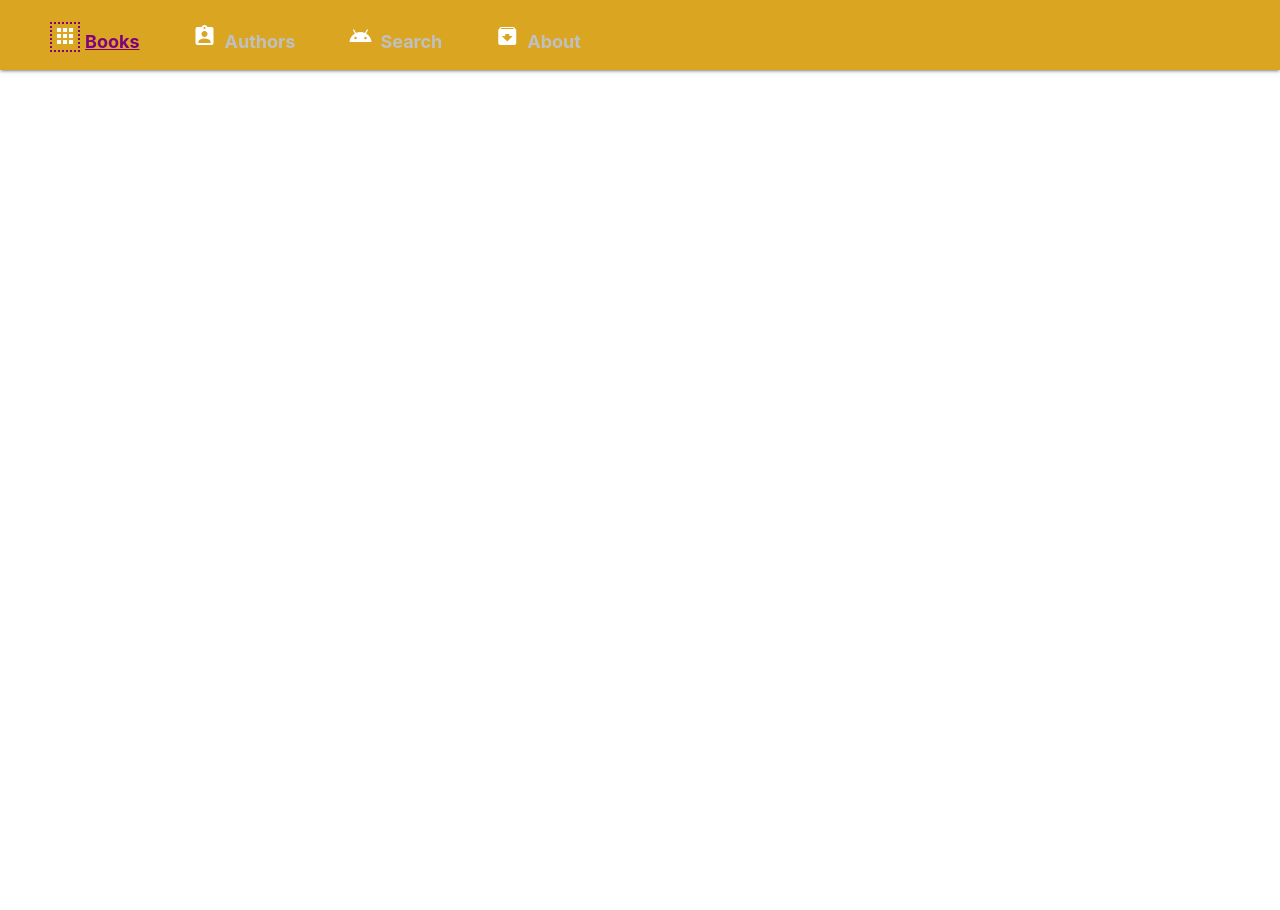
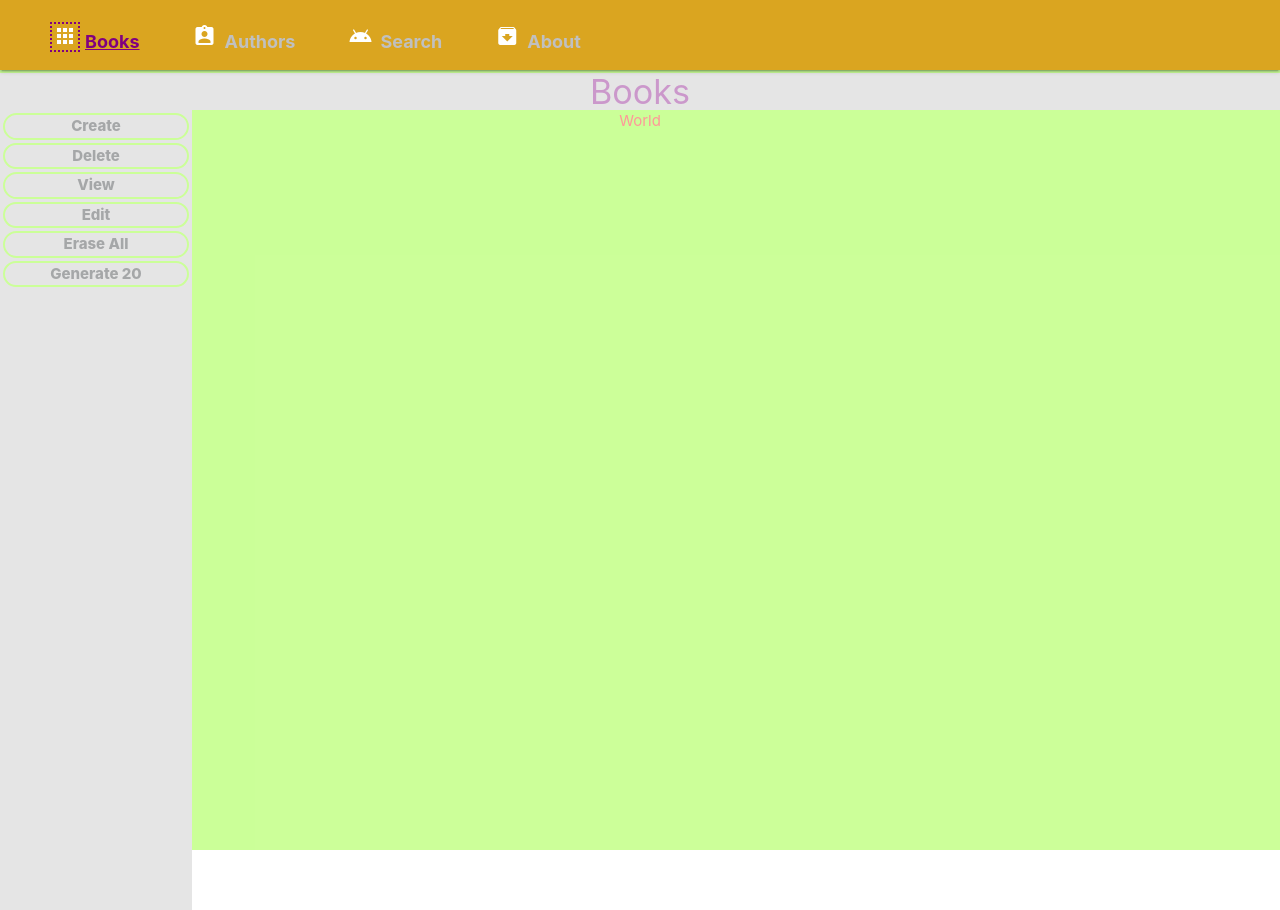
Before and after one commit to denser-by/my-books-react-ts, a React (Create React App) app: page / in a window 1280 px wide. Before the commit the page ends 800 px from the top, so only its background shows below. Built offline with nearby package versions, Linux system fonts and the light colour scheme.

Commit message:
context menu

```diff
--- a/src/App.tsx
+++ b/src/App.tsx
@@ -1,6 +1,7 @@
 import React, { useState } from 'react';
 import './App.css';
 import NavItem from './components/NavItem/NavItem';
+import MainPage from './components/main/MainPage';
 
 function App() {
 
@@ -23,7 +24,7 @@ function App() {
       </nav>
 
       <main>
-        Hello
+        <MainPage selectedItem={navItemSelected} setSelectedItem={setNavItemSelected} navigator={navBarItems} />
       </main>
 
     </div>
--- /dev/null
+++ b/src/components/ContextMenu/ContextMenu.jsx
@@ -0,0 +1,27 @@
+import React, { useState } from 'react';
+import './contextmenu.css'
+
+const ContextMenu = ({ selectedItem, operations }) => {
+
+    const [aboutSelect, setAboutSelect] = useState("")
+
+    function mouseOver(e) {
+        setAboutSelect(e.target)
+    }
+
+    function mouseOut() {
+        setAboutSelect("")
+    }
+
+    return (
+        <span className="leftPanel">
+            <ul>
+                {operations.map(op =>
+                    <li id={op.name} className={aboutSelect.id == op.name ? "contextOp above" : "contextOp"} onMouseOver={mouseOver} onMouseOut={mouseOut}>{op.name}</li>
+                )}
+            </ul>
+        </span>
+    );
+};
+
+export default ContextMenu;
--- /dev/null
+++ b/src/components/ContextMenu/contextmenu.css
@@ -0,0 +1,22 @@
+.leftPanel {
+    background-color: silver;
+    position: absolute;
+    left: 0;
+    width: 15vw;
+    height: 100vh;
+    margin-top: 0;
+}
+
+.contextOp {
+    font-weight: 800;
+    cursor: pointer;
+    border: 2px solid chartreuse;
+    border-radius: 15px;
+    margin: 3px;
+}
+
+.contextOp.above {
+    background-color: aquamarine;
+    color: darkblue;
+    border: 2px solid darkblue;
+}
--- a/src/components/actions/authors.js
+++ b/src/components/actions/authors.js
@@ -1,4 +1,4 @@
-import axios from 'axios'
+import axios from 'axios';
 import {setAuthors, setIsFetching} from "../../reducers/authorsReducer";
 
 export const getAuthors = (authorSearchFilter = "Books:", currentPage, perPage) => {
--- a/src/components/actions/books.js
+++ b/src/components/actions/books.js
@@ -1,4 +1,4 @@
-import axios from 'axios'
+import axios from 'axios';
 import {setBooks, setIsFetching} from "../../reducers/booksReducer";
 
 export const getBooks = (bookSearchFilter = "Authors:", currentPage, perPage) => {
--- /dev/null
+++ b/src/components/main/MainPage.jsx
@@ -0,0 +1,52 @@
+import React from "react";
+import './mainpage.css'
+import ContextMenu from './../ContextMenu/ContextMenu';
+
+const MainPage = ({ selectedItem, setSelectedItem, navigator }) => {
+
+    function displayCurrent(sel) {
+        let result = "undef"
+        navigator.map(item =>
+            result = ((sel == item.icon) ? item.text : result)
+        )
+        return result;
+    }
+
+    function getOps(sel, booksOps, authorsOps, searchOps, aboutOps) {
+        let first = navigator.filter(item => sel == item.icon)[0];
+        return first.text == "Books" ? booksOps : (first.text == "About" ? aboutOps : (first.text != "Search" ? authorsOps : searchOps));
+    }
+
+    const contextOpsBooks = [
+        { icon: "anchor", href: "/create", name: "Create" },
+        { icon: "anchor", href: "/delete", name: "Delete" },
+        { icon: "anchor", href: "/view", name: "View" },
+        { icon: "anchor", href: "/edit", name: "Edit" },
+        { icon: "anchor", href: "/eraseAll", name: "Erase All" },
+        { icon: "anchor", href: "/generate20", name: "Generate 20" }
+    ]
+
+    const contextOpsAuthors = [
+        { icon: "anchor", href: "/view", name: "View" },
+        { icon: "anchor", href: "/edit", name: "Edit" }
+    ]
+
+    const contextOpsSearch = [
+    ]
+
+    const contextOpsAbout = [
+        { icon: "anchor", href: "/contacts", name: "Contacts" },
+        { icon: "anchor", href: "/order", name: "Order" },
+        { icon: "anchor", href: "/info", name: "Info" }
+    ]
+
+    return (
+        <div className="mainPage">
+            <h4>{displayCurrent(selectedItem)}</h4>
+            <ContextMenu selectedItem={selectedItem} operations={getOps(selectedItem, contextOpsBooks, contextOpsAuthors, contextOpsSearch, contextOpsAbout)} />
+            <span className="centerPanel">World</span>
+        </div>
+    );
+};
+
+export default MainPage;
--- /dev/null
+++ b/src/components/main/mainpage.css
@@ -0,0 +1,18 @@
+.mainPage {
+    width: 100%;
+    height: 100vh;
+    position: absolute;
+    left: 0;
+    background-color: chartreuse;
+    opacity: 0.4;
+}
+
+h4 {
+    color: purple;
+    background-color: silver;
+    margin-bottom: 0;
+}
+
+.centerPanel {
+    color: red;
+}
```
